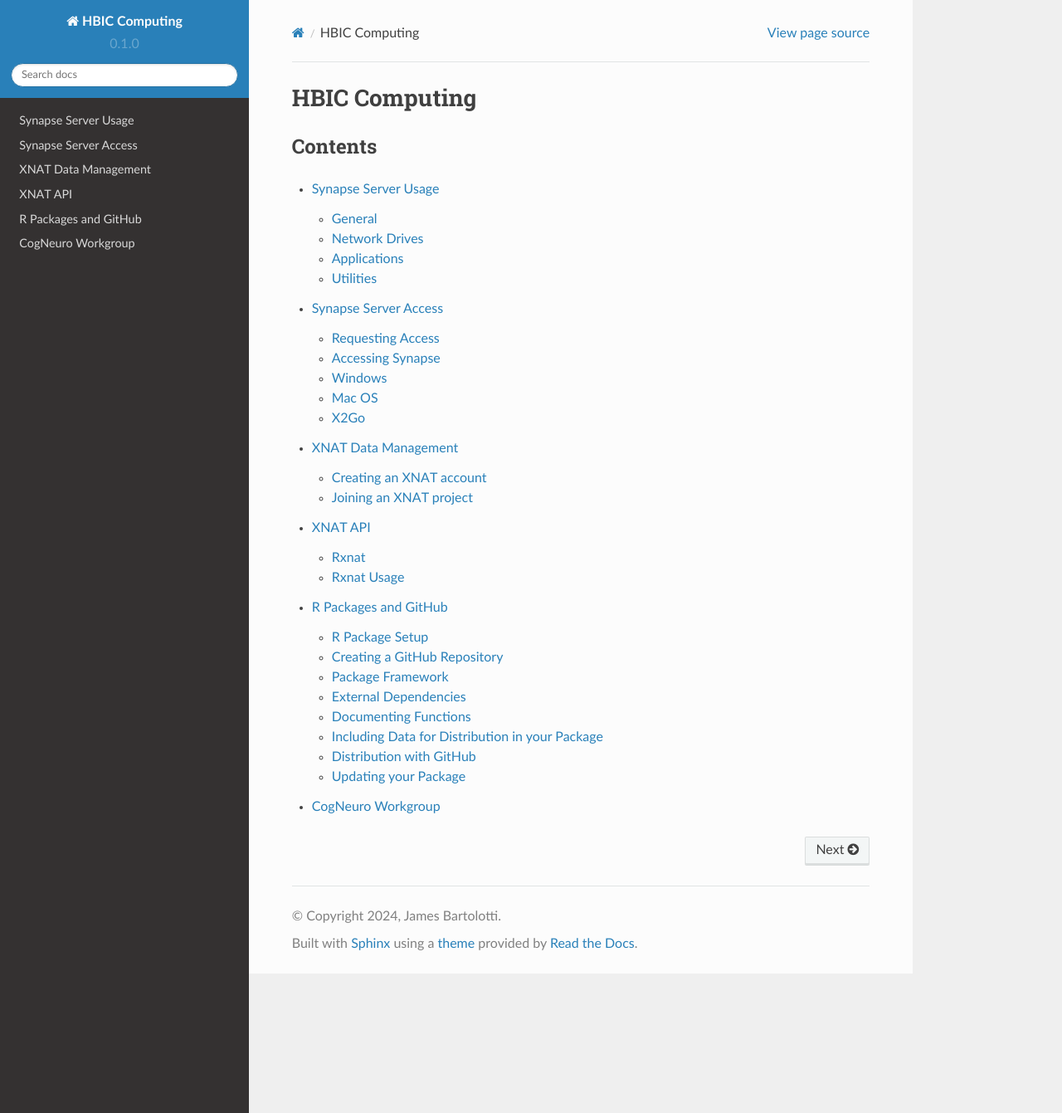
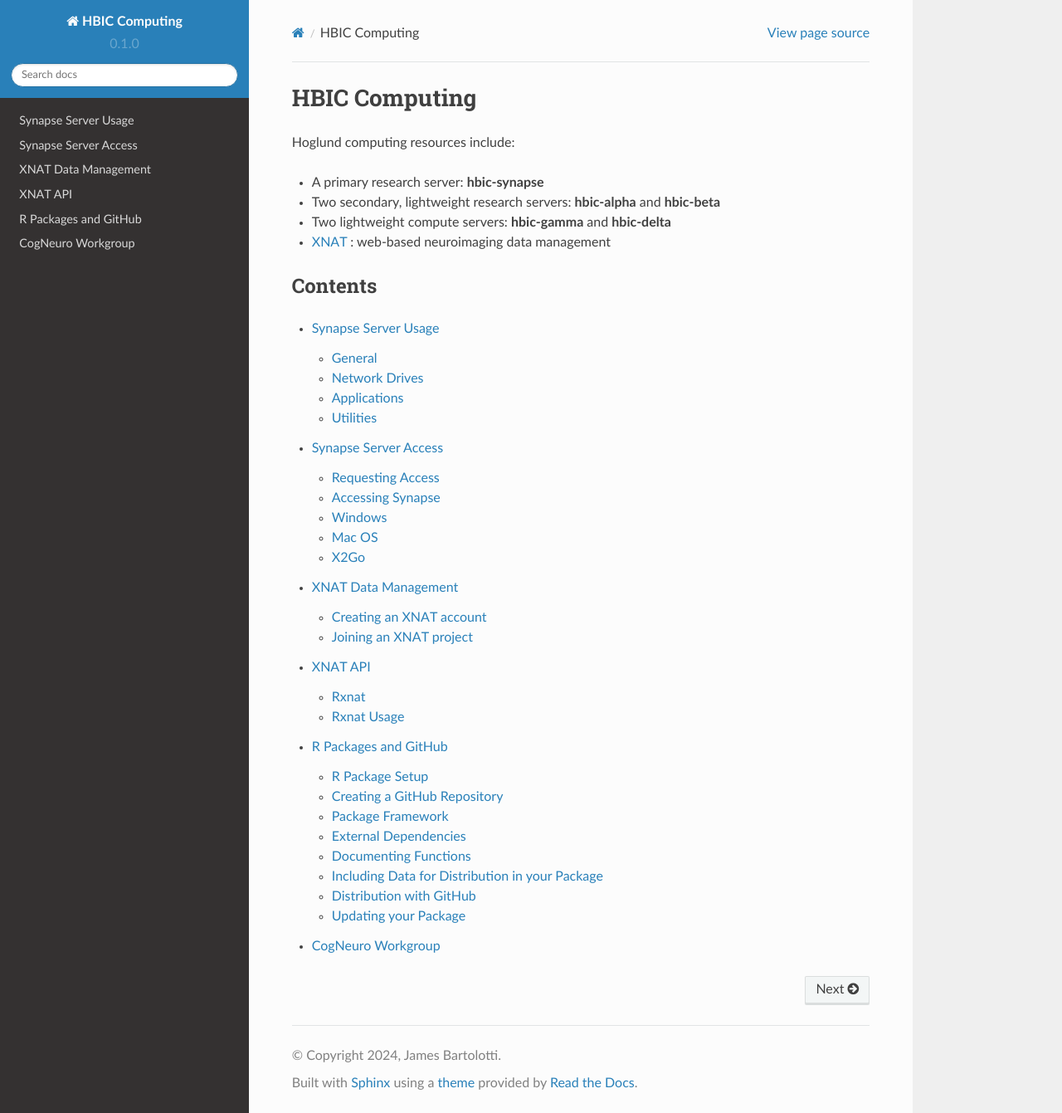
Before and after one commit to jbartolotti/hbic-computing, a Sphinx documentation site: the page built from docs/source/index.rst, in a window 1280 px wide and 1341 px high. Shown: the whole window at 83% size. Built offline with Sphinx 7.4.7 and the Read the Docs theme 2.0.0, drawn with Linux system fonts in a browser that asks for light colours.

Commit message:
Update index.rst

```diff
--- a/docs/source/index.rst
+++ b/docs/source/index.rst
@@ -1,5 +1,12 @@
 HBIC Computing
 ===================================
+
+Hoglund computing resources include:
+
+* A primary research server: **hbic-synapse**
+* Two secondary, lightweight research servers: **hbic-alpha** and **hbic-beta**
+* Two lightweight compute servers: **hbic-gamma** and **hbic-delta**
+* `XNAT <https://xnat.kumc.edu>`_ : web-based neuroimaging data management
 
 
 
```
